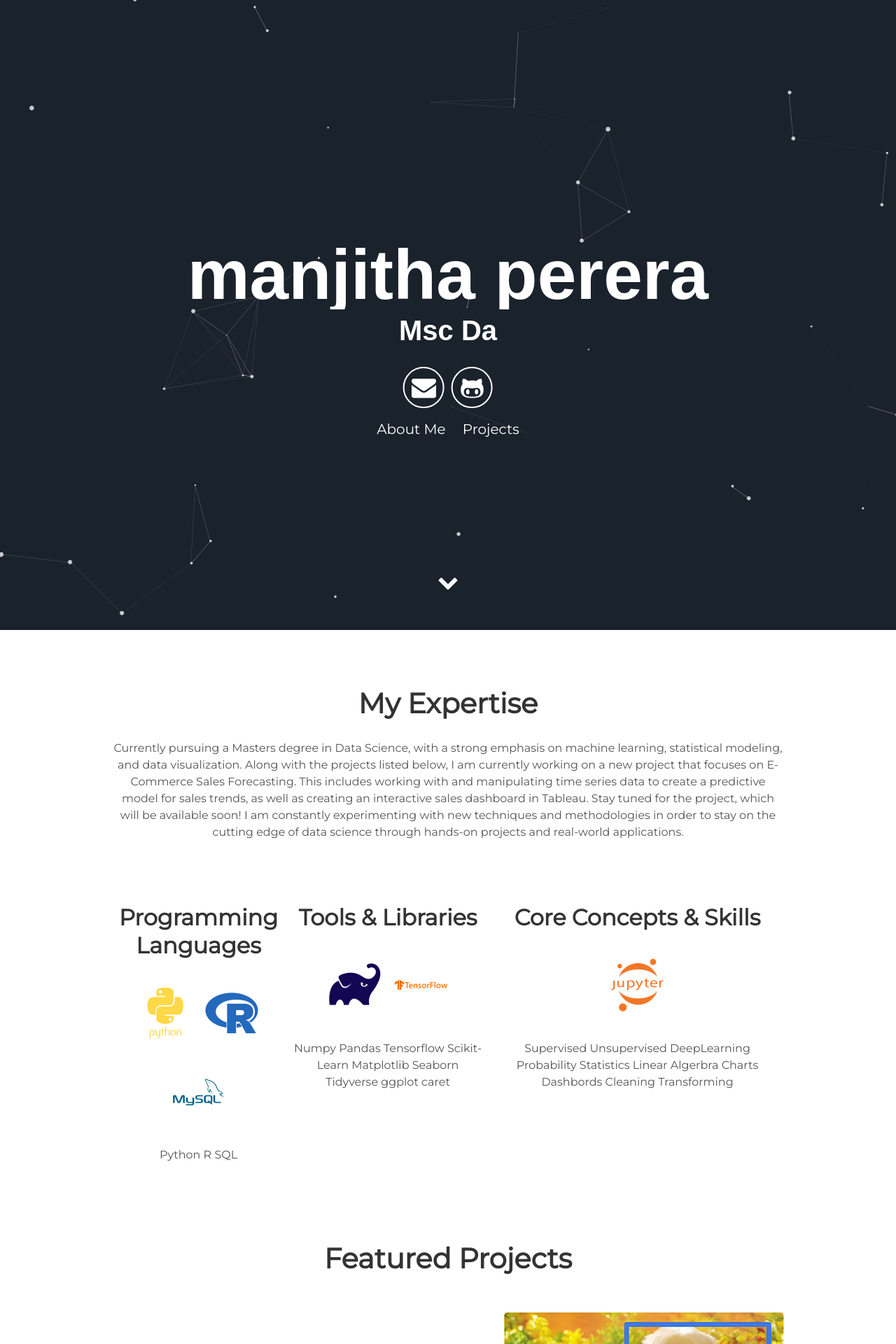
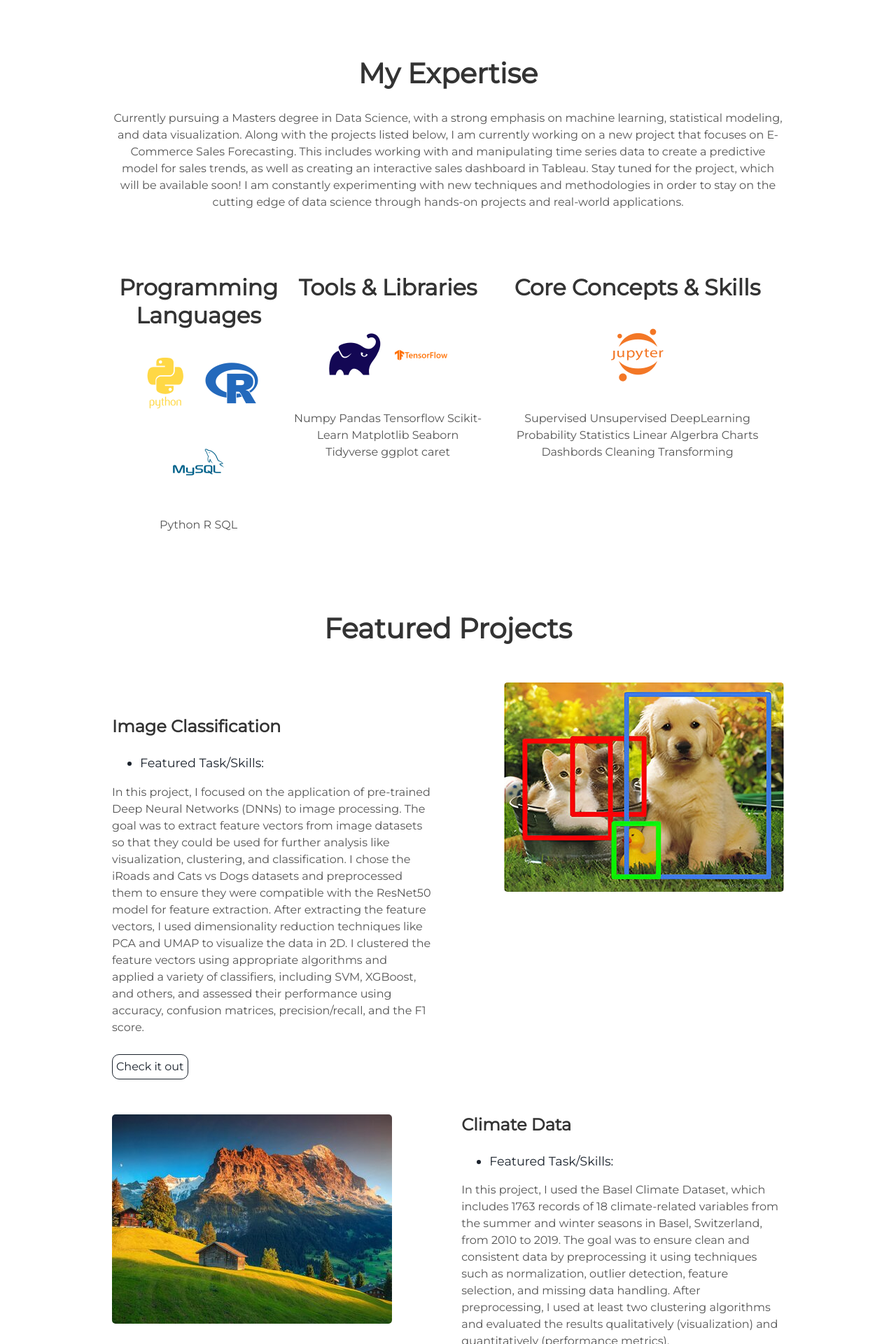
Before and after one commit to m-perera/m-perera.github.io, a Jekyll site: the page built from README.md, in a window 1280 px wide. Shown: the top 1920 px of the page at 70% size. Built offline with Jekyll 4.4.1, drawn with Linux system fonts in a browser that asks for light colours; our own code applies the rules of GitHub Pages for plain Markdown files.

Commit message:
Update header.html

```diff
--- a/_includes/header.html
+++ b/_includes/header.html
@@ -1,57 +1,5 @@
-<div id="particles-js">
-  <div class="header">
-      <h1>
-        <!-- Empty initially, will be typed by JS -->
-        <span id="username" class="site-title"></span>
-        <span id="user-title" class="site-description"></span>
-      </h1>
-      <div class="header-icons">
-        <a aria-label="Send email" href="mailto:{{ site.email }}"><i class="icon fa fa-envelope"></i></a>
-        <a aria-label="My Github" target="_blank" href="https://github.com/{{ site.github_username }}"><i class="icon fa fa-github-alt" aria-hidden="true"></i></a>
-      </div>
-      <div class="header-links">
-        <a class="link" href="#about" data-scroll>About Me</a>
-        <a class="link" href="#projects" data-scroll>Projects</a>
-      </div>
-  </div>
-  <a class="down" href="#about" data-scroll><i class="icon fa fa-chevron-down" aria-hidden="true"></i></a>
-</div>
-
-<!-- Add the CSS for typing effect and cursor -->
-<style>
-
-  .site-title, .site-description {
-      display: inline-block;
-      position: relative;
-      font-size: 2.5rem;
-      font-family: 'Arial', sans-serif;
-      color: #333;
-      font-weight: bold;
-      white-space: nowrap;
-      overflow: hidden;
-      visibility: hidden;
-  }
-
-  /* Add blinking cursor */
-  .site-title::after, .site-description::after {
-      content: "|";
-      position: absolute;
-      right: 0;
-      top: 0;
-      animation: blink 0.7s step-end infinite;
-  }
-
-  /* Blinking effect */
-  @keyframes blink {
-      50% {
-          opacity: 0;
-      }
-  }
-</style>
-
-
 <script>
-
+   // Typing effect function
    function typeWriter(elementId, text, speed) {
       let i = 0;
       let element = document.getElementById(elementId);
```
Also changed, not shown: other parts of _includes/header.html (+12 -12 lines).
